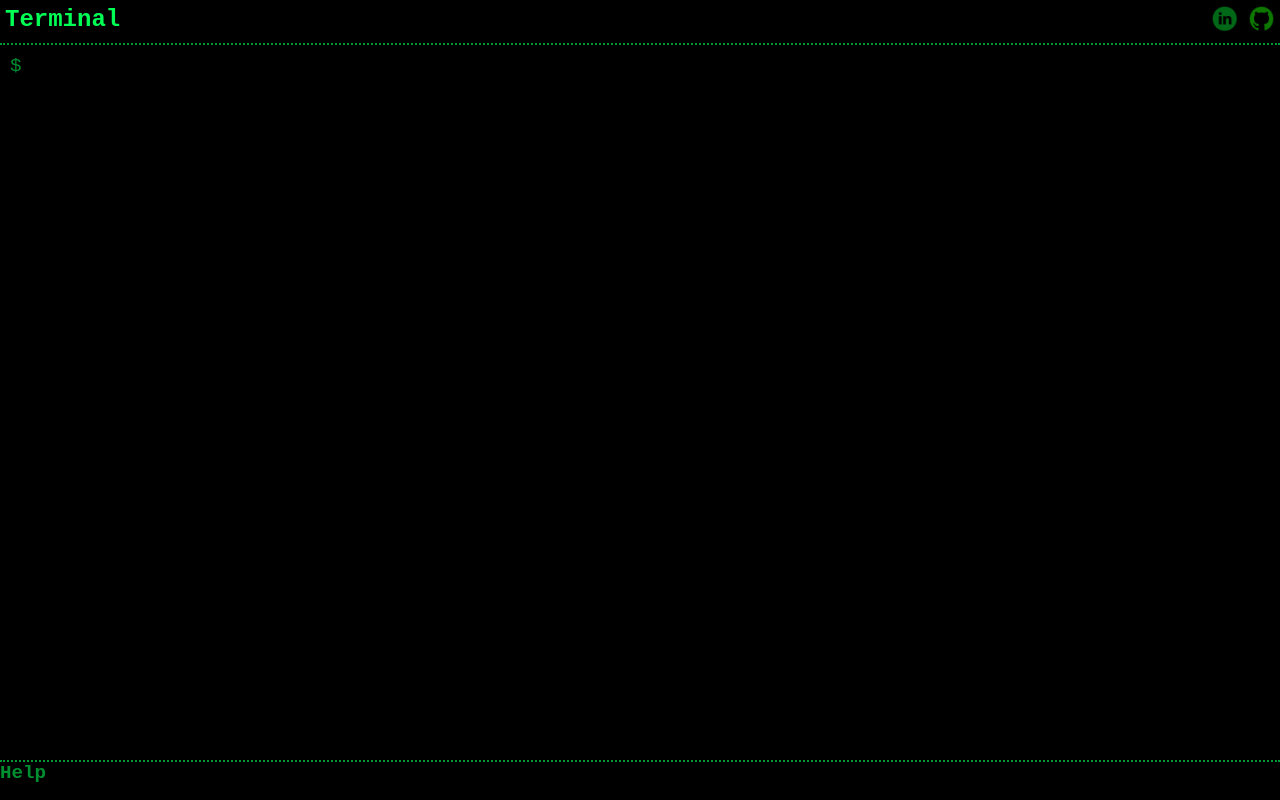
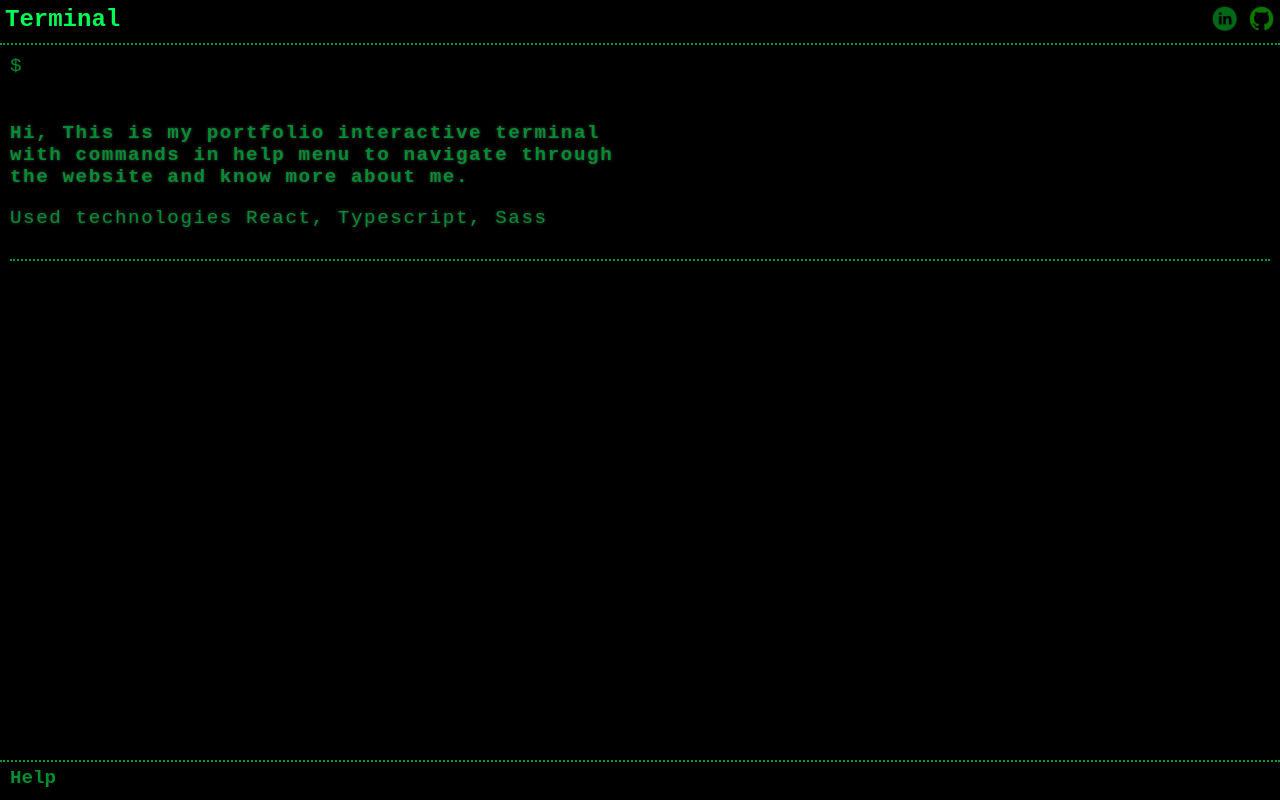
Before and after one commit to matifandy8/Terminal, a React (Vite) app: page / in a window 1280 px wide. Built offline with nearby package versions, Linux system fonts and the light colour scheme.

Commit message:
add features

```diff
--- a/package.json
+++ b/package.json
@@ -17,7 +17,7 @@
   },
   "devDependencies": {
     "@types/node": "^16.11.12",
-    "@types/react": "^17.0.33",
+    "@types/react": "^17.0.40",
     "@types/react-dom": "^17.0.10",
     "@types/react-modal": "^3.13.1",
     "@vitejs/plugin-react": "^1.0.7",
--- a/src/css/main.css
+++ b/src/css/main.css
@@ -466,7 +466,7 @@ a {
   color: #008f30;
   font-size: 1.2rem;
   font-weight: bold;
-  padding: 0;
+  padding: 5px 10px;
   margin: 0;
 }
 .footer .btn:hover {
@@ -500,9 +500,43 @@ a {
 .home .terminal input:focus {
   outline: none;
 }
+.home .terminal .terminal__output {
+  margin-top: 10px;
+}
+.home .terminal .terminal__output .title {
+  border-bottom: 2px dotted #009933;
+  padding: 20px 0px;
+}
+.home .terminal .terminal__output .title h1 {
+  font-size: 1.2rem;
+  width: 50%;
+}
+.home .terminal .terminal__output .title p {
+  width: 50%;
+}
+.home .terminal .terminal__output h1 {
+  margin-bottom: 10px;
+  color: #008f30;
+  font-size: 1.6rem;
+  font-family: monospace;
+  letter-spacing: 0.1rem;
+  text-shadow: 0 0 0.2rem rgba(255, 255, 255, 0.3);
+}
+.home .terminal .terminal__output p {
+  margin-bottom: 10px;
+  color: #008f30;
+  font-size: 1.2rem;
+  font-family: monospace;
+  letter-spacing: 0.1rem;
+  text-shadow: 0 0 0.2rem rgba(255, 255, 255, 0.3);
+}
 
 .projects {
   margin: 20px;
+  width: 50%;
+}
+.projects .project {
+  padding: 10px;
 }
 .projects img {
   width: 350px;
@@ -517,3 +551,11 @@ a {
   padding: 5px;
   color: #000;
 }
+
+.about {
+  width: 50%;
+}
+
+.contact {
+  width: 50%;
+}
--- a/src/pages/home/AboutMe.tsx
+++ b/src/pages/home/AboutMe.tsx
@@ -2,7 +2,7 @@ import React from 'react'
 
 const AboutMe = () => {
     return (
-        <div>
+        <div className="about">
             <h1>About Me</h1>
             <p>Hello i am Matias Fandiño</p>
             <p>I am a Frontend Developer</p>
--- a/src/pages/home/Contact.tsx
+++ b/src/pages/home/Contact.tsx
@@ -1,6 +1,6 @@
 const Contact = () => {
     return (
-        <div>
+        <div className="contact">
             <h1>Contact</h1>
             <p>feel free to contact me.</p>
             <p>Send me a email: matifandy@gmail.com</p>
--- a/src/pages/home/Home.tsx
+++ b/src/pages/home/Home.tsx
@@ -43,6 +43,11 @@ const Home = () => {
           </form>
         </div>
         <div className="terminal__output">
+          <div className="title">
+            <h1 >Hi, This is my portfolio interactive terminal with commands in help menu to navigate through the website and know more about me.</h1>
+          <p>Used technologies React, Typescript, Sass</p>
+          </div>
+
           {tag === "ab" ? <AboutMe /> : ""}
           {tag === "pjs" ? <Projects /> : ""}
           {tag === "ct" ? <Contact /> : ""}
--- a/src/pages/home/Projects.tsx
+++ b/src/pages/home/Projects.tsx
@@ -25,10 +25,9 @@ const Projects = () => {
 
   return (
       <div className="projects">
-        <h1>Projects</h1>
         {projects?.map((project) => (
           <div className="project" key={project.id}>
-            <h2>{project.name}</h2>
+            <h3>{project.name}</h3>
             <p>{project.subtitle}</p>
             <div className="project__image">
               <img src={project.image} alt={project.name} />
--- a/src/stylesheets/layout/_footer.scss
+++ b/src/stylesheets/layout/_footer.scss
@@ -17,7 +17,7 @@
         color: variables.$text-color;
         font-size: 1.2rem;
         font-weight: bold;
-        padding: 0;
+        padding: 5px 10px;
         margin: 0;
         &:hover{
             color: variables.$title-color;
--- a/src/stylesheets/main.scss
+++ b/src/stylesheets/main.scss
@@ -28,6 +28,8 @@
 // 6. Page-specific styles
 @use 'pages/home';
 @use 'pages/projects';
+@use 'pages/about';
+@use 'pages/contact';
 
 
 
--- /dev/null
+++ b/src/stylesheets/pages/_about.scss
@@ -0,0 +1,3 @@
+.about{
+    width: 50%;
+}
--- /dev/null
+++ b/src/stylesheets/pages/_contact.scss
@@ -0,0 +1,3 @@
+.contact{
+    width: 50%;
+}
--- a/src/stylesheets/pages/_home.scss
+++ b/src/stylesheets/pages/_home.scss
@@ -1,35 +1,64 @@
 // -----------------------------------------------------------------------------
 // This file contains styles that are specific to the home page.
 // -----------------------------------------------------------------------------
-@use  '../abstracts/variables';
-
+@use "../abstracts/variables";
 
 .home {
   color: variables.$text-color;
 
-    .terminal{
+  .terminal {
     margin: 10px;
-        .terminal__form{
-            form{
+    .terminal__form {
+      form {
         display: flex;
         width: 100%;
       }
     }
-        span{
+    span {
       color: variables.$text-color;
       font-size: 1.2rem;
     }
-        input{
+    input {
       border: none;
       background: none;
       color: variables.$text-color;
       font-family: monospace;
       font-size: 1.2rem;
-            letter-spacing: .1rem;
-            text-shadow: 0 0 0.2rem rgba(255,255,255,0.3);
+      letter-spacing: 0.1rem;
+      text-shadow: 0 0 0.2rem rgba(255, 255, 255, 0.3);
       width: 100%;
-            &:focus{
+      &:focus {
         outline: none;
+      }
+    }
+    .terminal__output {
+      margin-top: 10px;
+      .title {
+        border-bottom: 2px dotted variables.$primary-color;
+        padding: 20px 0px;
+         h1 {
+           font-size: 1.2rem;
+           width: 50%;
+         }
+         p {
+           width: 50%;
+         }
+      }
+      h1 {
+        margin-bottom: 10px;
+        color: variables.$text-color;
+        font-size: 1.6rem;
+        font-family: monospace;
+        letter-spacing: 0.1rem;
+        text-shadow: 0 0 0.2rem rgba(255, 255, 255, 0.3);
+      }
+      p {
+        margin-bottom: 10px;
+        color: variables.$text-color;
+        font-size: 1.2rem;
+        font-family: monospace;
+        letter-spacing: 0.1rem;
+        text-shadow: 0 0 0.2rem rgba(255, 255, 255, 0.3);
       }
     }
   }
--- a/src/stylesheets/pages/_projects.scss
+++ b/src/stylesheets/pages/_projects.scss
@@ -3,7 +3,10 @@
 
 .projects{
     margin: 20px;
-
+    width: 50%;
+    .project{
+       padding: 10px;
+    }
     img{
         width: 350px;
     }
```
Also changed, not shown: 1 other file (tests, documents, lock files or other folders). Lines whose indentation alone changed are shown as unchanged.
